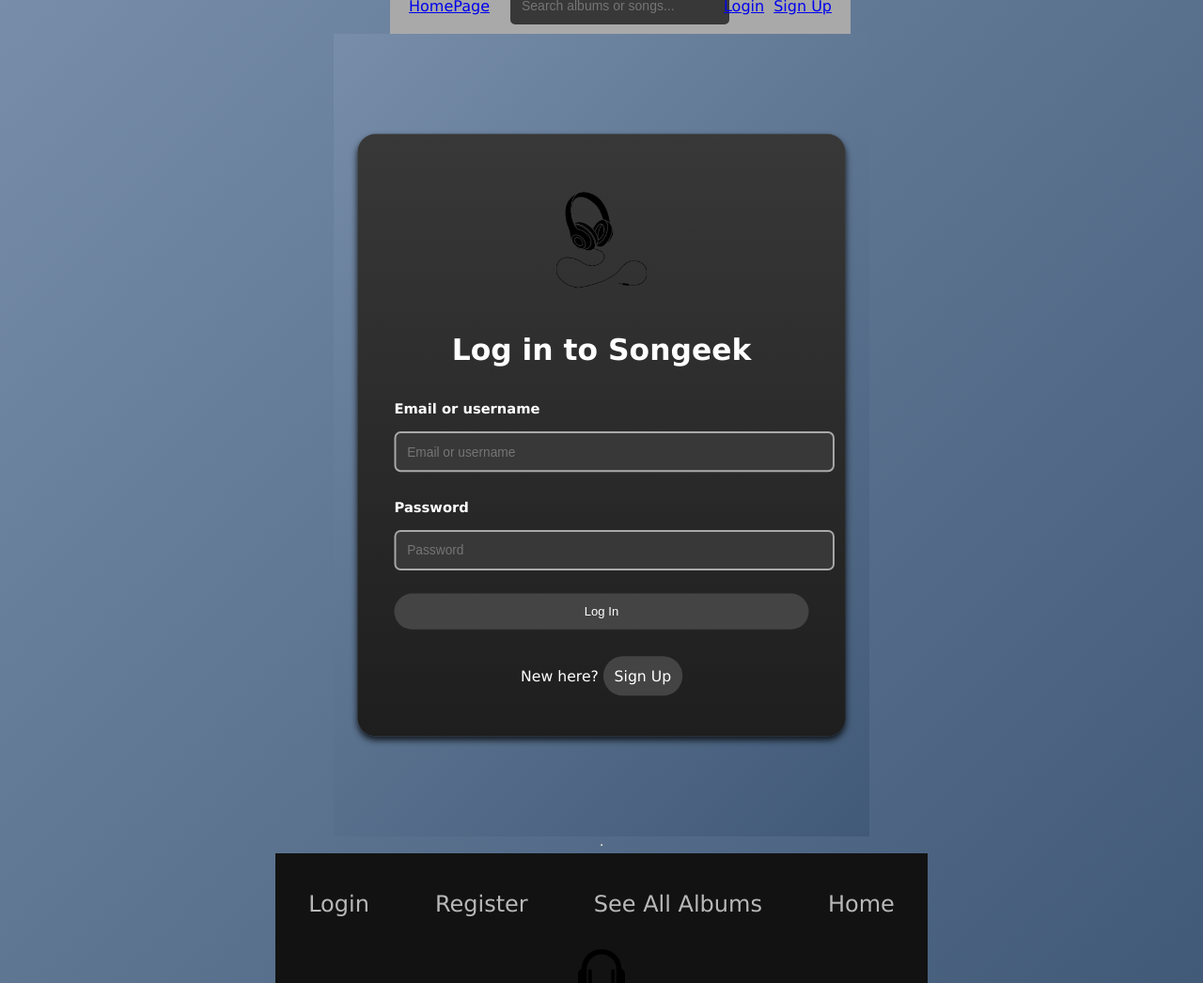
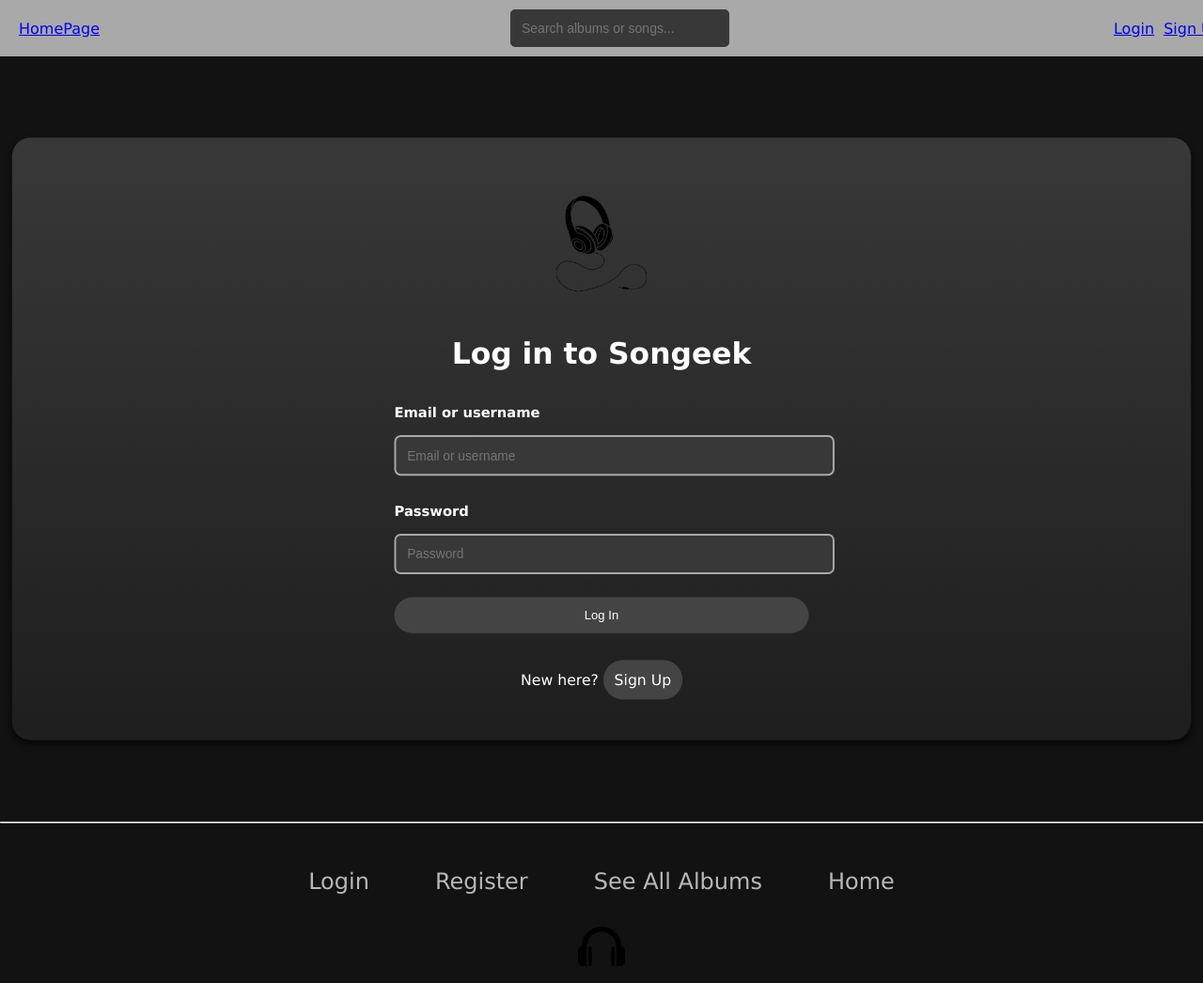
Before and after one commit to Jaxter1604/WAD-SongSite, a Django app: a page that uses songeek-project/templates/songeek/base.html in a window 1280 px wide. Shown: the whole page at 94% size. Run offline with Django 3.2, Linux system fonts and the light colour scheme.

Commit message:
fixing templates

```diff
--- a/songeek-project/static/css/styles.css
+++ b/songeek-project/static/css/styles.css
@@ -233,7 +233,7 @@ html, body {
 
 /* login and register pages */
 
-.base-page {
+/*.base-page {
     flex: 1;
     display: flex;
     justify-content: center;
@@ -243,7 +243,7 @@ html, body {
     background: linear-gradient(135deg, #778DA9, #415A77);
     padding: 20px;
     box-sizing: border-box;
-}
+}*/
 
 .base-box {
     background: linear-gradient(180deg, #383838, #1e1e1e);
--- a/songeek-project/templates/songeek/add_song_to_album.html
+++ b/songeek-project/templates/songeek/add_song_to_album.html
@@ -10,7 +10,7 @@
     <div class="base-box">
         <div class="title-container">
             <h1>Add a Song to {{ album.name }}</h1>
-            <div>
+        <div>
                 <form id="song_form" method="post" action="{% url 'songeek:add_song_to_album' album.slug %}">
                     {% csrf_token %}
                     {% for hidden in form.hidden_fields %}
```
